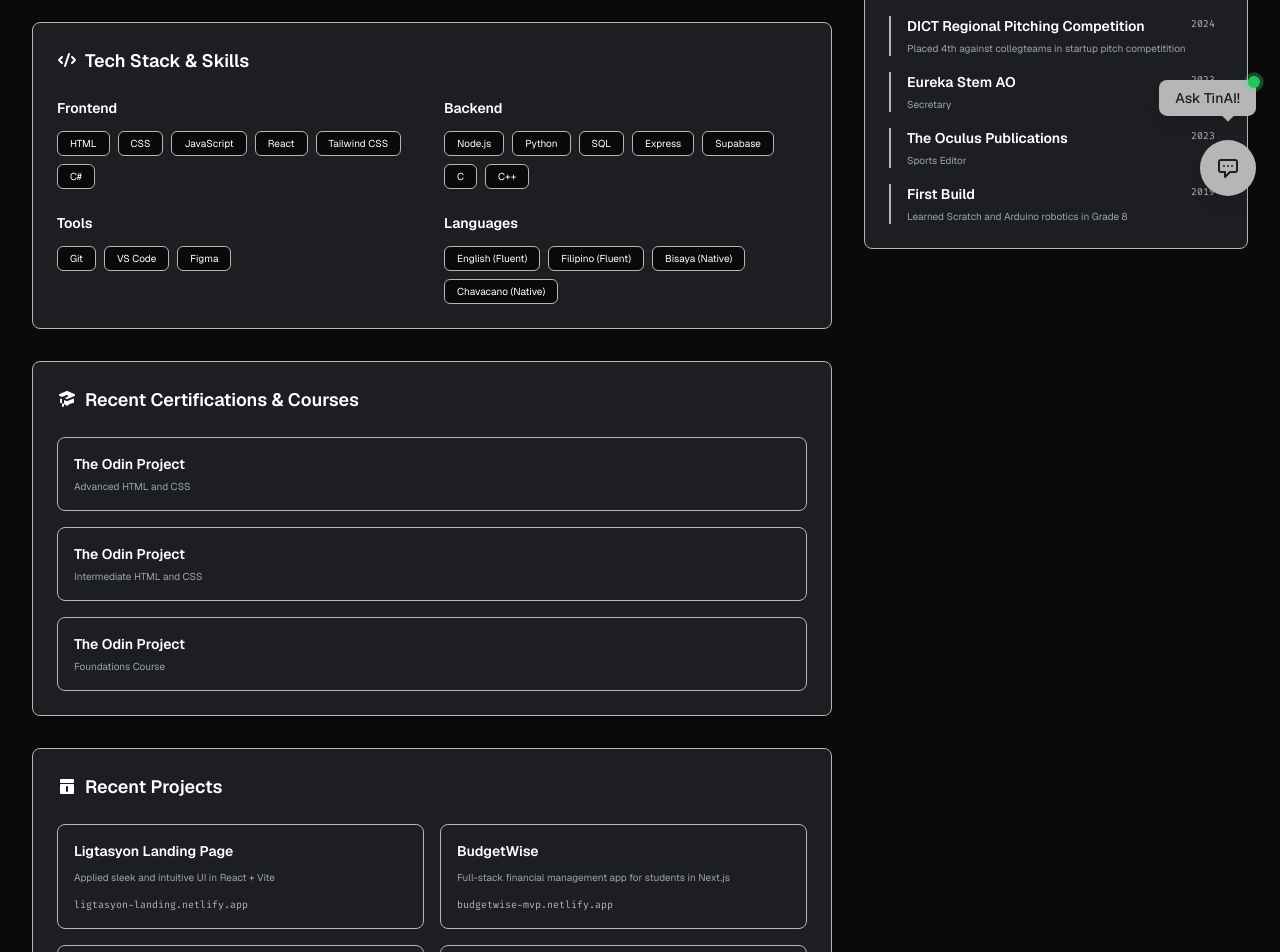
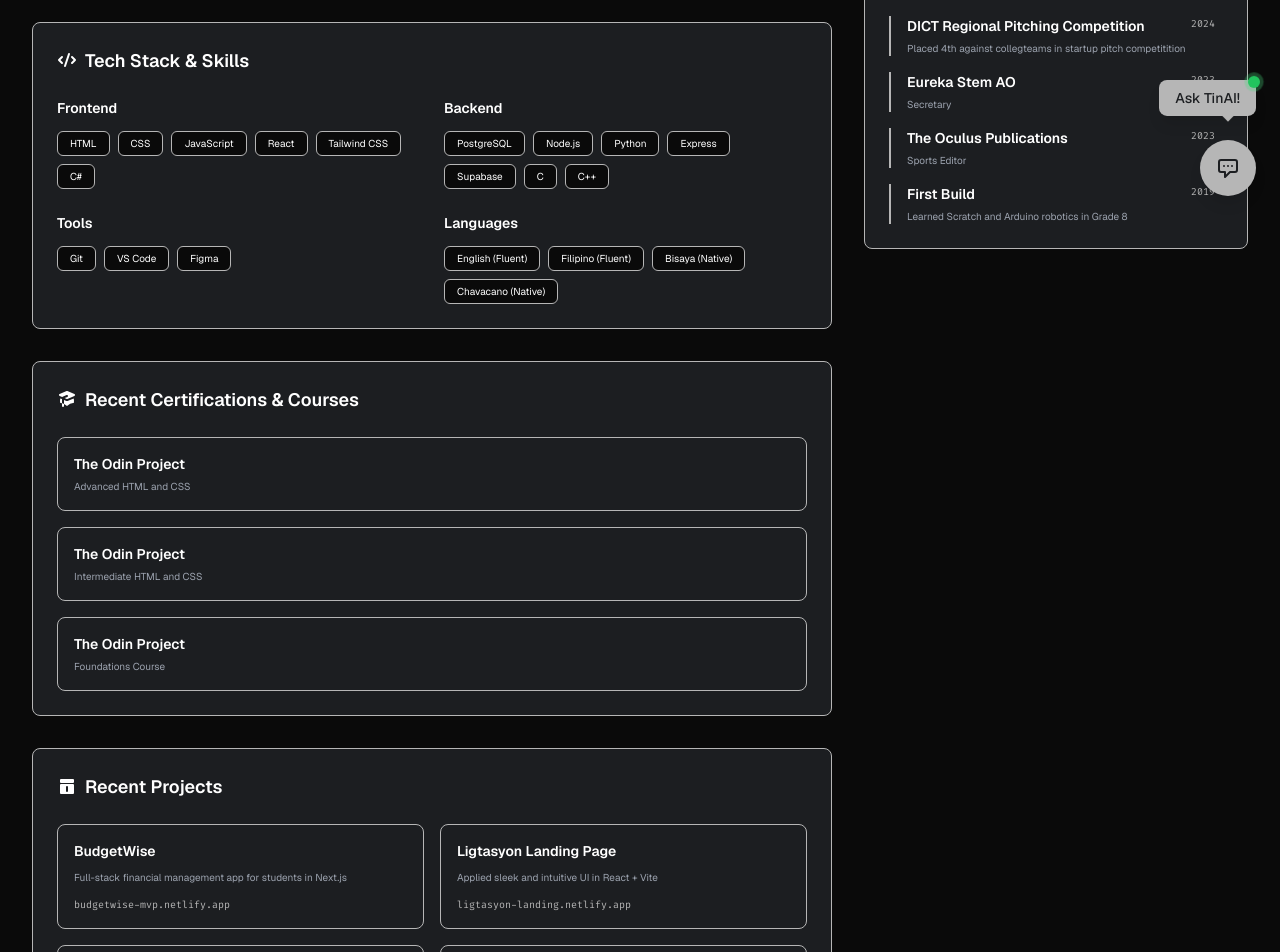
Before and after one commit to ceejt/Third-Portfolio, a React (Create React App) app: page / in a window 1280 px wide. Shown: the part 580-1532 px from the top of the page. Built offline with nearby package versions, Linux system fonts and the light colour scheme.

Commit message:
Added PostgreSQL in skills.

```diff
--- a/src/data/portfolioData.js
+++ b/src/data/portfolioData.js
@@ -26,7 +26,15 @@ export const portfolioData = {
 
   techStack: {
     frontend: ["HTML", "CSS", "JavaScript", "React", "Tailwind CSS", "C#"],
-    backend: ["Node.js", "Python", "SQL", "Express", "Supabase", "C", "C++"],
+    backend: [
+      "PostgreSQL",
+      "Node.js",
+      "Python",
+      "Express",
+      "Supabase",
+      "C",
+      "C++",
+    ],
     tools: ["Git", "VS Code", "Figma"],
     languages: [
       { name: "English", level: "Fluent" },
@@ -105,18 +113,19 @@ export const portfolioData = {
 
   projects: [
     {
-      title: "Ligtasyon Landing Page",
-      description: "Applied sleek and intuitive UI in React + Vite",
-      url: "ligtasyon-landing.netlify.app",
-      type: "Web App",
-    },
-    {
       title: "BudgetWise",
       description:
         "Full-stack financial management app for students in Next.js",
       url: "budgetwise-mvp.netlify.app",
       type: "Website",
     },
+    {
+      title: "Ligtasyon Landing Page",
+      description: "Applied sleek and intuitive UI in React + Vite",
+      url: "ligtasyon-landing.netlify.app",
+      type: "Web App",
+    },
+
     {
       title: "Snippit Landing Page",
       description: "Animated and intuitive UI in React",
```
